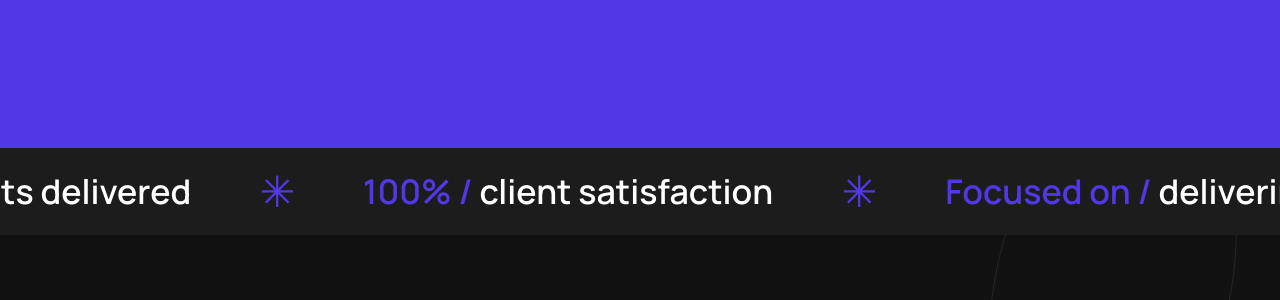
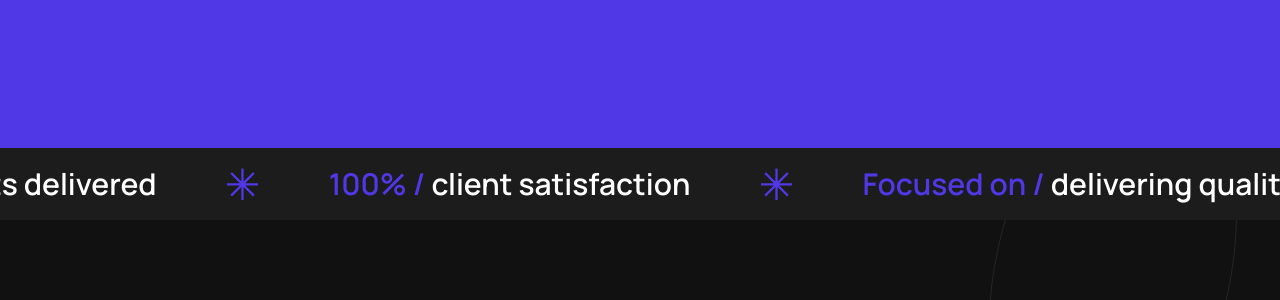
Before and after one commit to Israel-2002/portfolio-v3, a React (Vite) app: page / in a window 1280 px wide. Shown: the part 652-952 px from the top of the page. Built offline with nearby package versions, Linux system fonts and the light colour scheme.

Commit message:
rendered Marquee component

```diff
--- a/src/pages/home/featured-projects/FeaturedProjects.jsx
+++ b/src/pages/home/featured-projects/FeaturedProjects.jsx
@@ -1,11 +1,12 @@
+import Marquee from "@/components/Marquee";
+import { PROJECTS_MARQUEE } from "@/constants/MARQUEE";
 import Header from "@/pages/home/featured-projects/Header";
-import Marquee from "@/pages/home/featured-projects/Marquee";
 import Projects from "@/pages/home/featured-projects/Projects";
 
 const FeaturedProjects = () => {
   return (
     <section>
-      <Marquee />
+      <Marquee marqueeArr={PROJECTS_MARQUEE} />
       <Header />
       <Projects />
     </section>
```
